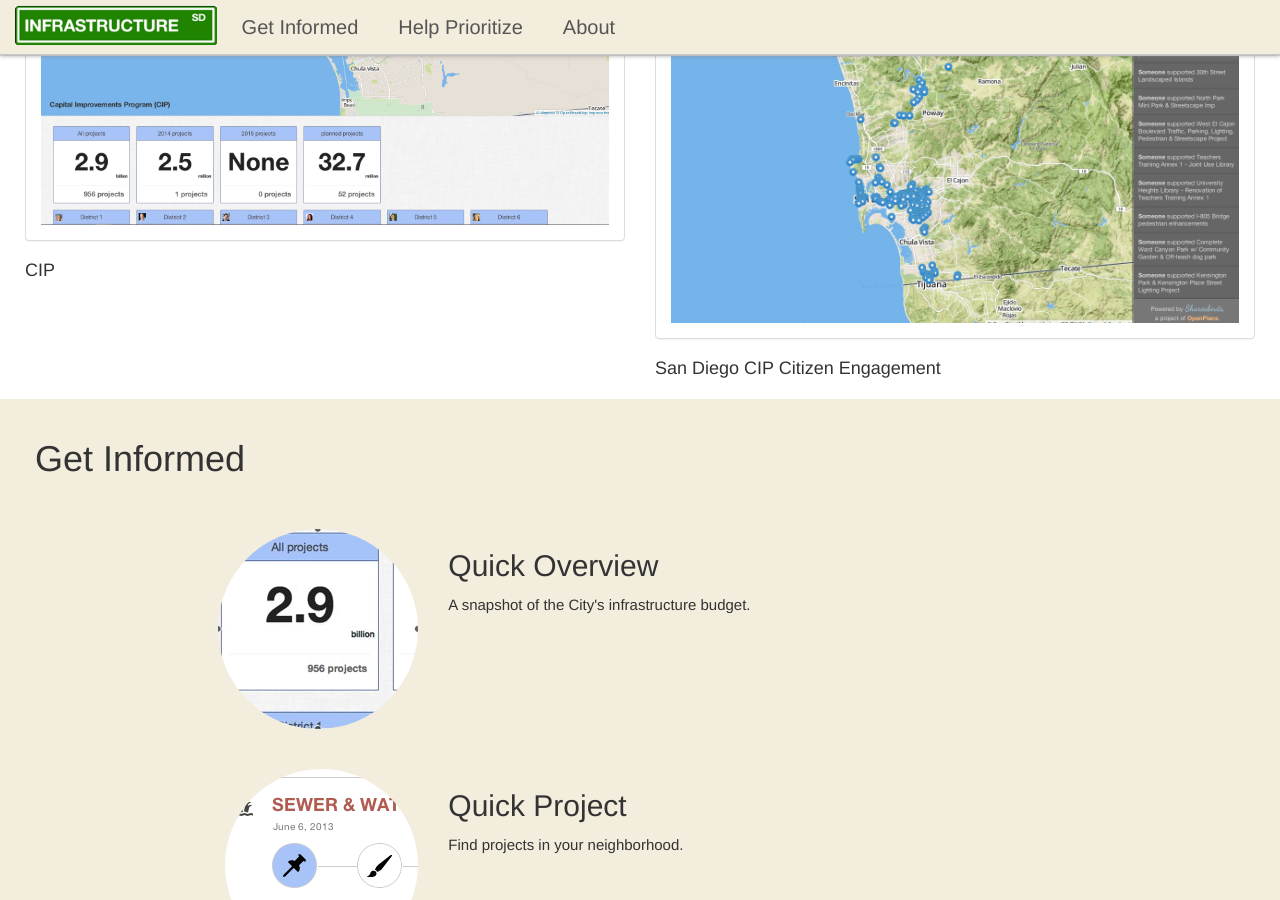
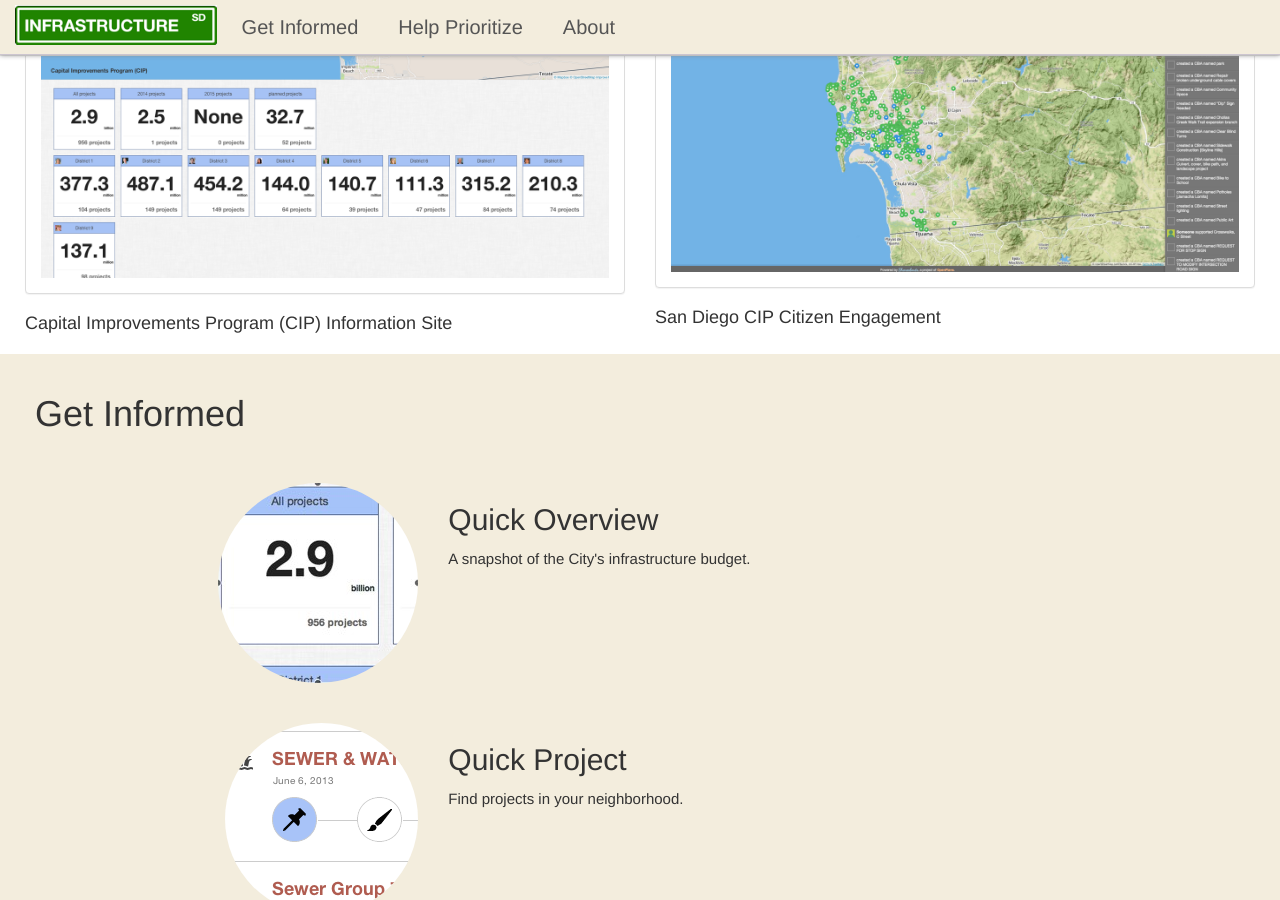
Before and after one commit to codeforsandiego/infrastructure-landingpage, a Jekyll site: the page built from index.html, in a window 1280 px wide and 900 px high, scrolled down 522 px. Built offline with Jekyll 4.4.1, drawn with Linux system fonts in a browser that asks for light colours.

Commit message:
update screenshots; add text

```diff
--- a/index.html
+++ b/index.html
@@ -18,7 +18,7 @@
         <img class='img-responsive' src='{{site.baseurl}}images/cip.png'>
       </div>
     </div>
-    <h4>CIP</h4>
+    <h4>Capital Improvements Program (CIP) Information Site</h4>
   </div>
   <div class='col-md-6' id='citizen'>
     <h3>Help Prioritize</h3>
@@ -151,21 +151,21 @@
     <div class='col-md-4'>
       <div class='panel panel-default'>
         <div class='panel-body'>
-          <img class='img-responsive' src='{{site.baseurl}}images/feedback_screen_3.jpg'>
+          <img class='img-responsive' src='{{site.baseurl}}images/feedback_screen_1.png'>
         </div>
       </div>
     </div>
     <div class='col-md-4'>
       <div class='panel panel-default'>
         <div class='panel-body'>
-          <img class='img-responsive' src='{{site.baseurl}}images/feedback_screen_2.jpg'>
+          <img class='img-responsive' src='{{site.baseurl}}images/feedback_screen_2.png'>
         </div>
       </div>
     </div>
     <div class='col-md-4'>
       <div class='panel panel-default'>
         <div class='panel-body'>
-          <img class='img-responsive' src='{{site.baseurl}}images/feedback_screen_1.jpg'>
+          <img class='img-responsive' src='{{site.baseurl}}images/feedback_screen_3.png'>
         </div>
       </div>
     </div>
```
Also changed, not shown: images/cip.png, images/engagement.png, images/feedback_screen_1.png (added), images/feedback_screen_2.png (added), images/feedback_screen_3.png (added).
